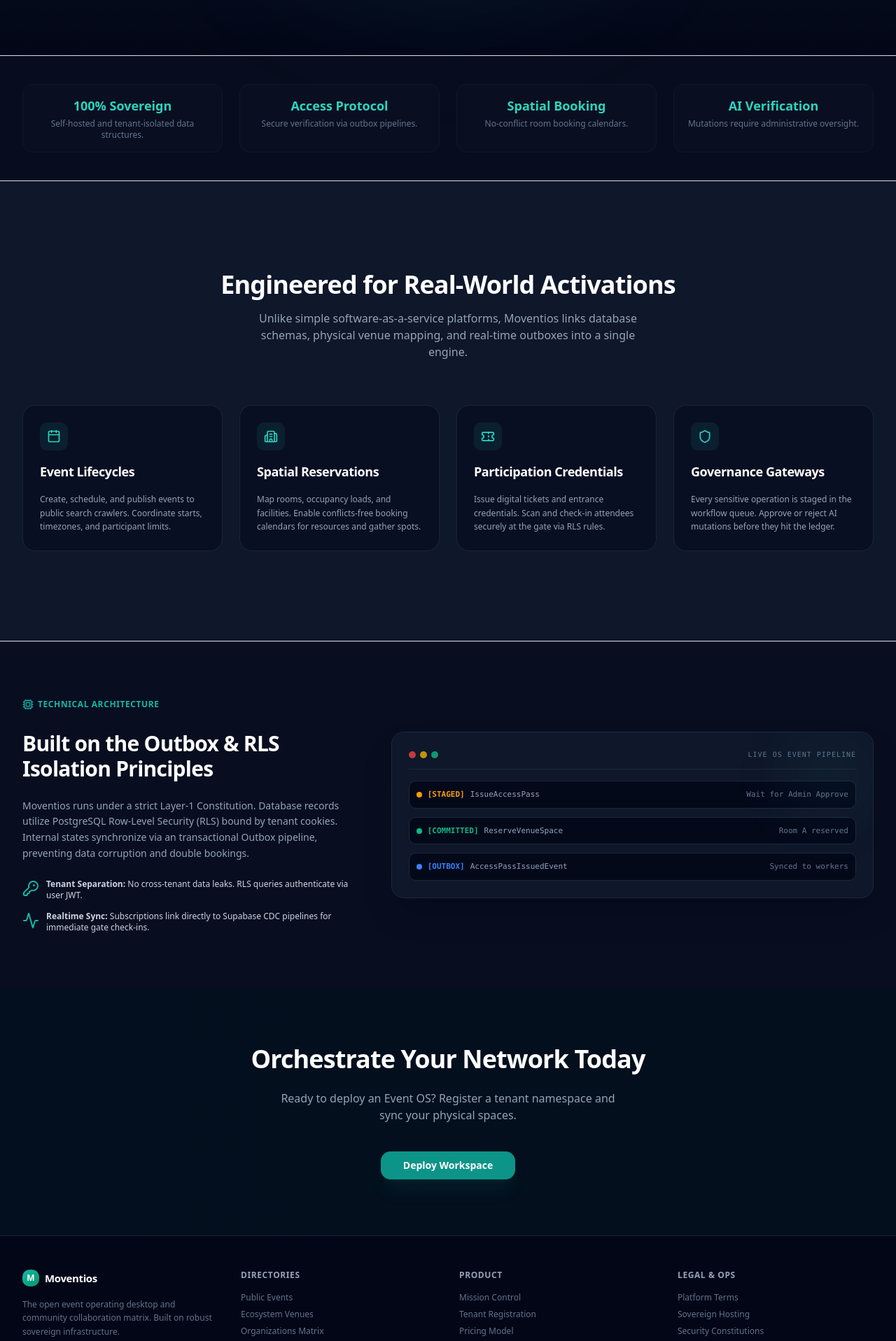
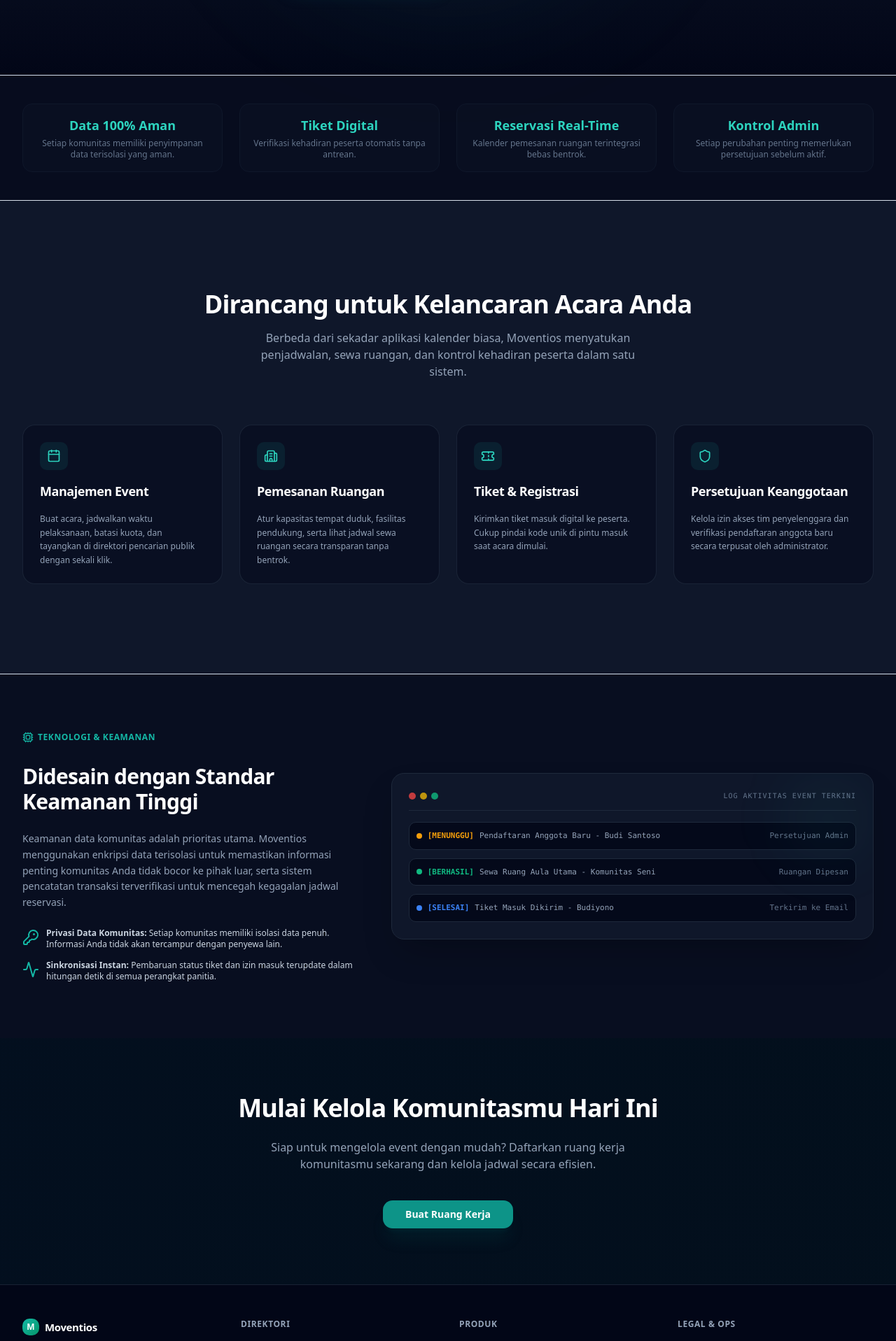
Before and after one commit to moventios/eventos-platform-final, a Next.js app in the folder apps/movent-web/: page / in a window 1280 px wide. Shown: the part 680-2597 px from the top of the page at 70% size. Built offline with nearby package versions, Linux system fonts and the light colour scheme.

Commit message:
refactor: human-friendly audience-centric copywriting and venues term alignment

```diff
--- a/apps/movent-web/src/app/(public)/events/[id]/page.tsx
+++ b/apps/movent-web/src/app/(public)/events/[id]/page.tsx
@@ -3,7 +3,7 @@
 import { StatusBadge } from '@/components/ui/badge';
 import { Button } from '@/components/ui/button';
 import { Skeleton } from '@/components/ui/skeleton';
-import { ArrowLeft, Calendar, KeyRound, MapPin, Users } from 'lucide-react';
+import { ArrowLeft, Calendar, KeyRound } from 'lucide-react';
 import Link from 'next/link';
 import { useParams } from 'next/navigation';
 import { useEffect, useState } from 'react';
--- a/apps/movent-web/src/app/(public)/layout.tsx
+++ b/apps/movent-web/src/app/(public)/layout.tsx
@@ -3,7 +3,7 @@
 import Link from 'next/link';
 import { usePathname } from 'next/navigation';
 import { Button } from '@/components/ui/button';
-import { Calendar, Building2, Shield, Users, Menu, X } from 'lucide-react';
+import { Calendar, Building2, Users, Menu, X } from 'lucide-react';
 import { useState } from 'react';
 
 const publicNavItems = [
@@ -60,7 +60,7 @@
               </Link>
               <Link href="/login?tab=register">
                 <Button size="sm" className="bg-teal-600 hover:bg-teal-500 text-white font-medium shadow-lg shadow-teal-600/10 rounded-lg">
-                  Get Started
+                  Mulai Sekarang
                 </Button>
               </Link>
             </div>
@@ -98,7 +98,7 @@
               </Link>
               <Link href="/login?tab=register" onClick={() => setMobileMenuOpen(false)}>
                 <Button className="w-full bg-teal-600 hover:bg-teal-500 text-white">
-                  Get Started
+                  Mulai Sekarang
                 </Button>
               </Link>
             </div>
@@ -123,25 +123,25 @@
                 <span className="text-md font-bold tracking-tight text-white">Moventios</span>
               </div>
               <p className="text-xs text-slate-500 max-w-xs leading-relaxed">
-                The open event operating desktop and community collaboration matrix. Built on robust sovereign infrastructure.
+                Platform manajemen event dan pemesanan venue komunitas mandiri yang aman, andal, dan transparan.
               </p>
             </div>
 
             <div>
-              <h4 className="text-xs font-semibold uppercase tracking-wider text-slate-400 mb-4">Directories</h4>
+              <h4 className="text-xs font-semibold uppercase tracking-wider text-slate-400 mb-4">Direktori</h4>
               <ul className="space-y-2 text-xs text-slate-500">
-                <li><Link href="/events" className="hover:text-slate-300">Public Events</Link></li>
-                <li><Link href="/venues" className="hover:text-slate-300">Ecosystem Venues</Link></li>
-                <li><Link href="/organizations" className="hover:text-slate-300">Organizations Matrix</Link></li>
+                <li><Link href="/events" className="hover:text-slate-300">Jadwal Event</Link></li>
+                <li><Link href="/venues" className="hover:text-slate-300">Daftar Venue</Link></li>
+                <li><Link href="/organizations" className="hover:text-slate-300">Daftar Organisasi Matrix</Link></li>
               </ul>
             </div>
 
             <div>
-              <h4 className="text-xs font-semibold uppercase tracking-wider text-slate-400 mb-4">Product</h4>
+              <h4 className="text-xs font-semibold uppercase tracking-wider text-slate-400 mb-4">Produk</h4>
               <ul className="space-y-2 text-xs text-slate-500">
                 <li><Link href="/app" className="hover:text-slate-300">Mission Control</Link></li>
-                <li><Link href="/login" className="hover:text-slate-300">Tenant Registration</Link></li>
-                <li><a href="#" className="hover:text-slate-300">Pricing Model</a></li>
+                <li><Link href="/login" className="hover:text-slate-300">Pendaftaran Ruang Kerja</Link></li>
+                <li><a href="#" className="hover:text-slate-300">Model Layanan</a></li>
               </ul>
             </div>
 
@@ -149,8 +149,8 @@
               <h4 className="text-xs font-semibold uppercase tracking-wider text-slate-400 mb-4">Legal & Ops</h4>
               <ul className="space-y-2 text-xs text-slate-500">
                 <li><a href="#" className="hover:text-slate-300">Platform Terms</a></li>
-                <li><a href="#" className="hover:text-slate-300">Sovereign Hosting</a></li>
-                <li><a href="#" className="hover:text-slate-300">Security Constitutions</a></li>
+                <li><a href="#" className="hover:text-slate-300">Server Mandiri</a></li>
+                <li><a href="#" className="hover:text-slate-300">Kebijakan Keamanan</a></li>
               </ul>
             </div>
           </div>
--- a/apps/movent-web/src/app/(public)/organizations/page.tsx
+++ b/apps/movent-web/src/app/(public)/organizations/page.tsx
@@ -3,7 +3,7 @@
 import { StatusBadge } from '@/components/ui/badge';
 import { Button } from '@/components/ui/button';
 import { Skeleton } from '@/components/ui/skeleton';
-import { Users, Search, Plus, Radio, ArrowRight, ShieldCheck } from 'lucide-react';
+import { Users, Search, Radio, ArrowRight, ShieldCheck } from 'lucide-react';
 import Link from 'next/link';
 import { useRouter, useSearchParams } from 'next/navigation';
 import { Suspense, useEffect, useState } from 'react';
--- a/apps/movent-web/src/app/(public)/page.tsx
+++ b/apps/movent-web/src/app/(public)/page.tsx
@@ -3,8 +3,8 @@
 import { Calendar, Building2, Shield, Ticket, ArrowRight, Activity, Cpu, KeyRound } from 'lucide-react';
 
 export const metadata = {
-  title: 'Moventios — Event Operating System (Event OS)',
-  description: 'The relationship, booking, and collaboration protocol for sovereign community networks. Manage physical assets, access credentials, and live event pipelines.',
+  title: 'Moventios — Kalender Event & Pemesanan Venue Komunitas',
+  description: 'Kelola jadwal ruang gathering, pendaftaran peserta, dan tiket masuk dalam satu tempat yang aman dan terorganisir untuk komunitasmu.',
 };
 
 export default function MarketingLandingPage() {
@@ -24,29 +24,29 @@
             {/* Badge */}
             <div className="inline-flex items-center gap-1.5 rounded-full border border-teal-500/30 bg-teal-950/40 px-3.5 py-1 text-xs font-medium text-teal-400">
               <span className="h-1.5 w-1.5 rounded-full bg-teal-400 animate-pulse" />
-              Sovereign Community Operating Protocol
+              Sistem Manajemen Komunitas Mandiri
             </div>
 
             <h1 className="text-4xl font-extrabold tracking-tight text-white sm:text-6xl lg:text-7xl font-sans">
-              The Event Operating System for{' '}
+              Kelola Event & Ruangan{' '}
               <span className="bg-gradient-to-r from-teal-400 via-emerald-400 to-emerald-300 bg-clip-text text-transparent">
-                Modern Networks
+                Komunitas Modern
               </span>
             </h1>
 
             <p className="text-lg sm:text-xl text-slate-400 leading-relaxed font-sans max-w-2xl mx-auto">
-              Moventios is the operational layer for physical gathering spaces, live collaboration pipelines, and self-sovereign community credentials.
+              Moventios membantu komunitas mengelola tempat kumpul fisik, registrasi event langsung, dan data kehadiran dalam satu dasbor terpadu.
             </p>
 
             <div className="flex flex-col sm:flex-row items-center justify-center gap-4 pt-4">
               <Link href="/login?tab=register" className="w-full sm:w-auto">
                 <Button size="lg" className="w-full bg-teal-600 hover:bg-teal-500 text-white font-semibold text-base py-6 shadow-xl shadow-teal-600/10 rounded-xl">
-                  Deploy Workspace <ArrowRight className="ml-2 h-4 w-4" />
+                  Buat Ruang Kerja <ArrowRight className="ml-2 h-4 w-4" />
                 </Button>
               </Link>
               <Link href="/events" className="w-full sm:w-auto">
                 <Button size="lg" variant="outline" className="w-full border-slate-800 bg-slate-900/50 hover:bg-slate-800 text-slate-300 hover:text-white text-base py-6 rounded-xl">
-                  Explore Directories
+                  Lihat Jadwal & Lokasi
                 </Button>
               </Link>
             </div>
@@ -59,10 +59,10 @@
         <div className="mx-auto max-w-7xl px-4 sm:px-6 lg:px-8">
           <div className="grid grid-cols-2 md:grid-cols-4 gap-6 text-center">
             {[
-              { val: '100% Sovereign', desc: 'Self-hosted and tenant-isolated data structures.' },
-              { val: 'Access Protocol', desc: 'Secure verification via outbox pipelines.' },
-              { val: 'Spatial Booking', desc: 'No-conflict room booking calendars.' },
-              { val: 'AI Verification', desc: 'Mutations require administrative oversight.' },
+              { val: 'Data 100% Aman', desc: 'Setiap komunitas memiliki penyimpanan data terisolasi yang aman.' },
+              { val: 'Tiket Digital', desc: 'Verifikasi kehadiran peserta otomatis tanpa antrean.' },
+              { val: 'Reservasi Real-Time', desc: 'Kalender pemesanan ruangan terintegrasi bebas bentrok.' },
+              { val: 'Kontrol Admin', desc: 'Setiap perubahan penting memerlukan persetujuan sebelum aktif.' },
             ].map((stat) => (
               <div key={stat.val} className="p-4 rounded-xl border border-slate-900 bg-slate-900/30">
                 <div className="text-lg font-bold text-teal-400">{stat.val}</div>
@@ -78,10 +78,10 @@
         <div className="mx-auto max-w-7xl px-4 sm:px-6 lg:px-8">
           <div className="text-center space-y-4 mb-16">
             <h2 className="text-3xl font-bold tracking-tight text-white sm:text-4xl">
-              Engineered for Real-World Activations
+              Dirancang untuk Kelancaran Acara Anda
             </h2>
             <p className="text-sm sm:text-base text-slate-400 max-w-xl mx-auto">
-              Unlike simple software-as-a-service platforms, Moventios links database schemas, physical venue mapping, and real-time outboxes into a single engine.
+              Berbeda dari sekadar aplikasi kalender biasa, Moventios menyatukan penjadwalan, sewa ruangan, dan kontrol kehadiran peserta dalam satu sistem.
             </p>
           </div>
 
@@ -89,23 +89,23 @@
             {[
               {
                 icon: Calendar,
-                title: 'Event Lifecycles',
-                desc: 'Create, schedule, and publish events to public search crawlers. Coordinate starts, timezones, and participant limits.',
+                title: 'Manajemen Event',
+                desc: 'Buat acara, jadwalkan waktu pelaksanaan, batasi kuota, dan tayangkan di direktori pencarian publik dengan sekali klik.',
               },
               {
                 icon: Building2,
-                title: 'Spatial Reservations',
-                desc: 'Map rooms, occupancy loads, and facilities. Enable conflicts-free booking calendars for resources and gather spots.',
+                title: 'Pemesanan Ruangan',
+                desc: 'Atur kapasitas tempat duduk, fasilitas pendukung, serta lihat jadwal sewa ruangan secara transparan tanpa bentrok.',
               },
               {
                 icon: Ticket,
-                title: 'Participation Credentials',
-                desc: 'Issue digital tickets and entrance credentials. Scan and check-in attendees securely at the gate via RLS rules.',
+                title: 'Tiket & Registrasi',
+                desc: 'Kirimkan tiket masuk digital ke peserta. Cukup pindai kode unik di pintu masuk saat acara dimulai.',
               },
               {
                 icon: Shield,
-                title: 'Governance Gateways',
-                desc: 'Every sensitive operation is staged in the workflow queue. Approve or reject AI mutations before they hit the ledger.',
+                title: 'Persetujuan Keanggotaan',
+                desc: 'Kelola izin akses tim penyelenggara dan verifikasi pendaftaran anggota baru secara terpusat oleh administrator.',
               },
             ].map((feature) => (
               <div key={feature.title} className="bg-slate-950/40 border border-slate-800/80 p-6 rounded-2xl flex flex-col justify-between hover:border-slate-700/80 transition-colors">
@@ -129,23 +129,23 @@
             <div className="lg:col-span-5 space-y-6">
               <div className="inline-flex items-center gap-1.5 text-xs font-semibold uppercase tracking-wider text-teal-500">
                 <Cpu className="h-4 w-4" />
-                Technical Architecture
+                Teknologi & Keamanan
               </div>
               <h2 className="text-3xl font-bold tracking-tight text-white">
-                Built on the Outbox & RLS Isolation Principles
+                Didesain dengan Standar Keamanan Tinggi
               </h2>
               <p className="text-sm text-slate-400 leading-relaxed">
-                Moventios runs under a strict Layer-1 Constitution. Database records utilize PostgreSQL Row-Level Security (RLS) bound by tenant cookies. Internal states synchronize via an transactional Outbox pipeline, preventing data corruption and double bookings.
+                Keamanan data komunitas adalah prioritas utama. Moventios menggunakan enkripsi data terisolasi untuk memastikan informasi penting komunitas Anda tidak bocor ke pihak luar, serta sistem pencatatan transaksi terverifikasi untuk mencegah kegagalan jadwal reservasi.
               </p>
 
               <ul className="space-y-3.5 text-xs text-slate-300">
                 <li className="flex items-start gap-2.5">
                   <KeyRound className="h-4.5 w-4.5 text-teal-500 shrink-0 mt-0.5" />
-                  <span><strong>Tenant Separation:</strong> No cross-tenant data leaks. RLS queries authenticate via user JWT.</span>
+                  <span><strong>Privasi Data Komunitas:</strong> Setiap komunitas memiliki isolasi data penuh. Informasi Anda tidak akan tercampur dengan penyewa lain.</span>
                 </li>
                 <li className="flex items-start gap-2.5">
                   <Activity className="h-4.5 w-4.5 text-teal-500 shrink-0 mt-0.5" />
-                  <span><strong>Realtime Sync:</strong> Subscriptions link directly to Supabase CDC pipelines for immediate gate check-ins.</span>
+                  <span><strong>Sinkronisasi Instan:</strong> Pembaruan status tiket dan izin masuk terupdate dalam hitungan detik di semua perangkat panitia.</span>
                 </li>
               </ul>
             </div>
@@ -161,7 +161,7 @@
                   <span className="w-2.5 h-2.5 bg-emerald-500/80 rounded-full" />
                 </div>
                 <span className="font-mono text-[10px] text-slate-500 uppercase tracking-widest">
-                  Live OS Event Pipeline
+                  Log Aktivitas Event Terkini
                 </span>
               </div>
 
@@ -169,28 +169,28 @@
                 <div className="p-2.5 bg-slate-950/80 border border-slate-800 rounded-lg flex items-center justify-between">
                   <div className="flex items-center gap-2">
                     <span className="h-2 w-2 bg-amber-500 rounded-full" />
-                    <span className="text-amber-500 font-bold">[STAGED]</span>
-                    <span>IssueAccessPass</span>
+                    <span className="text-amber-500 font-bold">[MENUNGGU]</span>
+                    <span>Pendaftaran Anggota Baru - Budi Santoso</span>
                   </div>
-                  <span className="text-slate-500">Wait for Admin Approve</span>
+                  <span className="text-slate-500">Persetujuan Admin</span>
                 </div>
 
                 <div className="p-2.5 bg-slate-950/80 border border-slate-800 rounded-lg flex items-center justify-between">
                   <div className="flex items-center gap-2">
                     <span className="h-2 w-2 bg-emerald-500 rounded-full" />
-                    <span className="text-emerald-500 font-bold">[COMMITTED]</span>
-                    <span>ReserveVenueSpace</span>
+                    <span className="text-emerald-500 font-bold">[BERHASIL]</span>
+                    <span>Sewa Ruang Aula Utama - Komunitas Seni</span>
                   </div>
-                  <span className="text-slate-500">Room A reserved</span>
+                  <span className="text-slate-500">Ruangan Dipesan</span>
                 </div>
 
                 <div className="p-2.5 bg-slate-950/80 border border-slate-800 rounded-lg flex items-center justify-between">
                   <div className="flex items-center gap-2">
                     <span className="h-2 w-2 bg-blue-500 rounded-full" />
-                    <span className="text-blue-500 font-bold">[OUTBOX]</span>
-                    <span>AccessPassIssuedEvent</span>
+                    <span className="text-blue-500 font-bold">[SELESAI]</span>
+                    <span>Tiket Masuk Dikirim - Budiyono</span>
                   </div>
-                  <span className="text-slate-500">Synced to workers</span>
+                  <span className="text-slate-500">Terkirim ke Email</span>
                 </div>
               </div>
             </div>
@@ -203,15 +203,15 @@
         <div className="absolute inset-0 bg-gradient-to-r from-teal-500/5 to-emerald-500/5" />
         <div className="mx-auto max-w-5xl px-4 sm:px-6 lg:px-8 text-center relative space-y-6">
           <h2 className="text-3xl font-bold tracking-tight text-white sm:text-4xl">
-            Orchestrate Your Network Today
+            Mulai Kelola Komunitasmu Hari Ini
           </h2>
           <p className="text-sm sm:text-base text-slate-400 max-w-lg mx-auto">
-            Ready to deploy an Event OS? Register a tenant namespace and sync your physical spaces.
+            Siap untuk mengelola event dengan mudah? Daftarkan ruang kerja komunitasmu sekarang dan kelola jadwal secara efisien.
           </p>
           <div className="pt-4">
             <Link href="/login?tab=register">
               <Button size="lg" className="bg-teal-600 hover:bg-teal-500 text-white font-semibold rounded-xl px-8 shadow-xl shadow-teal-600/10">
-                Deploy Workspace
+                Buat Ruang Kerja
               </Button>
             </Link>
           </div>
--- a/apps/movent-web/src/app/(public)/venues/[id]/page.tsx
+++ b/apps/movent-web/src/app/(public)/venues/[id]/page.tsx
@@ -3,7 +3,7 @@
 import { StatusBadge } from '@/components/ui/badge';
 import { Button } from '@/components/ui/button';
 import { Skeleton } from '@/components/ui/skeleton';
-import { ArrowLeft, BookOpen, KeyRound, MapPin, Users } from 'lucide-react';
+import { ArrowLeft, BookOpen, KeyRound, MapPin } from 'lucide-react';
 import Link from 'next/link';
 import { useParams } from 'next/navigation';
 import { useEffect, useState } from 'react';
--- a/apps/movent-web/src/app/api/v1/spatial/facilities/[id]/rooms/route.ts
+++ b/apps/movent-web/src/app/api/v1/spatial/facilities/[id]/rooms/route.ts
@@ -4,8 +4,6 @@
 import { CreateRoomHandler } from '@movent/core/spatial';
 import { DrizzleRoomRepository } from '@movent/infrastructure/postgres/spatial';
 import { OutboxEventBus, createDbWithTenant } from '@movent/infrastructure/postgres';
-import { rooms } from '@movent/database/schema';
-import { eq, and } from 'drizzle-orm';
 
 export const POST = withTenantContext(async (req: NextRequest, { tenantId, actorId }) => {
   const body = CreateRoomSchema.safeParse(await req.json());
--- a/apps/movent-web/src/app/app/bookings/page.tsx
+++ b/apps/movent-web/src/app/app/bookings/page.tsx
@@ -1,6 +1,5 @@
 'use client';
 
-import { useSearchParams } from 'next/navigation';
 import { Suspense, useEffect, useState } from 'react';
 import { useForm } from 'react-hook-form';
 import { zodResolver } from '@hookform/resolvers/zod';
@@ -10,7 +9,7 @@
 import { Skeleton } from '@/components/ui/skeleton';
 import { Input } from '@/components/ui/input';
 import { Label } from '@/components/ui/label';
-import { CalendarRange, Plus, Building2, MapPin } from 'lucide-react';
+import { CalendarRange, Plus } from 'lucide-react';
 import {
   Dialog,
   DialogContent,
@@ -54,7 +53,6 @@
 type BookingFormValues = z.infer<typeof bookingSchema>;
 
 function BookingsContent() {
-  const searchParams = useSearchParams();
   const [bookings, setBookings] = useState<Booking[]>([]);
   const [facilities, setFacilities] = useState<Facility[]>([]);
   const [rooms, setRooms] = useState<Room[]>([]);
--- a/apps/movent-web/src/middleware.ts
+++ b/apps/movent-web/src/middleware.ts
@@ -23,7 +23,6 @@
   '/organizations',
   '/api/v1/commerce/events',
   '/api/v1/spatial/facilities',
-  '/api/v1/iam/tenants',
 ];
 
 // Synthetic tenant/actor for public unauthenticated discovery reads on events/facilities lists.
@@ -66,7 +65,6 @@
       request.method === 'GET' &&
       (pathname === '/api/v1/commerce/events' ||
         pathname === '/api/v1/spatial/facilities' ||
-        pathname === '/api/v1/iam/tenants' ||
         (pathname.startsWith('/api/v1/spatial/facilities/') && pathname.endsWith('/rooms')));
     if (isPublicReadApi) {
       const requestHeaders = new Headers(request.headers);
```
Also changed, not shown: apps/movent-web/src/app/app/events/[id]/page.tsx (+0 -49 lines), apps/movent-web/src/app/app/venues/page.tsx (+14 -14 lines), 3 other files (tests, documents, lock files or other folders).
